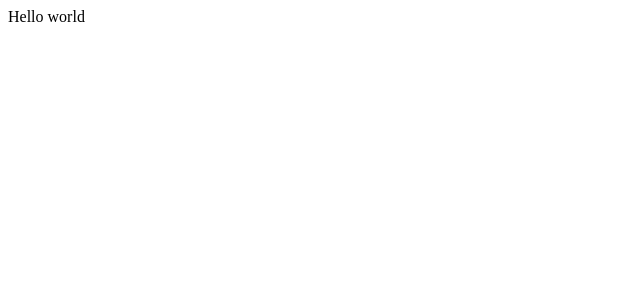
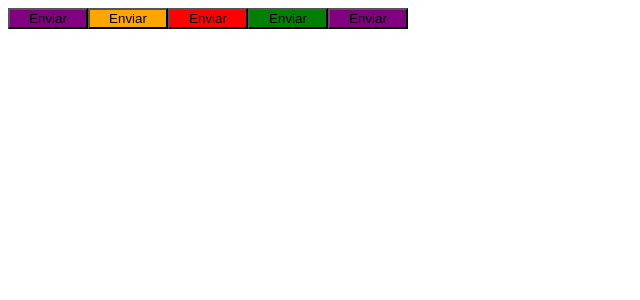
Before and after one commit to GabrielDevLoper/ignite-timer, a React (Vite) app: page / in a window 1280 px wide. Shown: the top 300 px of the page, without its empty margins (0-640 px from the left). Built offline with nearby package versions, Linux system fonts and the light colour scheme.

Commit message:
feat: instalando e entendendo com funciona a lib styled-components.

```diff
--- a/src/App.tsx
+++ b/src/App.tsx
@@ -1,3 +1,13 @@
+import { Button } from "./components/Button";
+
 export function App() {
-  return <div className="App">Hello world</div>;
+  return (
+    <>
+      <Button variant="primary" />
+      <Button variant="secondary" />
+      <Button variant="danger" />
+      <Button variant="success" />
+      <Button />
+    </>
+  );
 }
--- /dev/null
+++ b/src/components/Button.styles.ts
@@ -0,0 +1,22 @@
+import styled, { css } from "styled-components";
+
+export type ButtonVariants = "primary" | "secondary" | "danger" | "success";
+
+interface ButtonContainerProps {
+    variant: ButtonVariants;
+}
+
+const buttonVariants = {
+    primary: 'purple',
+    secondary: 'orange',
+    danger: 'red',
+    success: 'green'
+}
+
+export const ButtonContainer = styled.button<ButtonContainerProps>`
+    width: 80px;
+
+    ${props => css`
+        background: ${buttonVariants[props.variant]}
+    `}
+`;
--- /dev/null
+++ b/src/components/Button.tsx
@@ -0,0 +1,9 @@
+import { ButtonContainer, ButtonVariants } from "./Button.styles";
+
+interface ButtonProps {
+  variant?: ButtonVariants;
+}
+
+export function Button({ variant = "primary" }: ButtonProps) {
+  return <ButtonContainer variant={variant}>Enviar</ButtonContainer>;
+}
```
